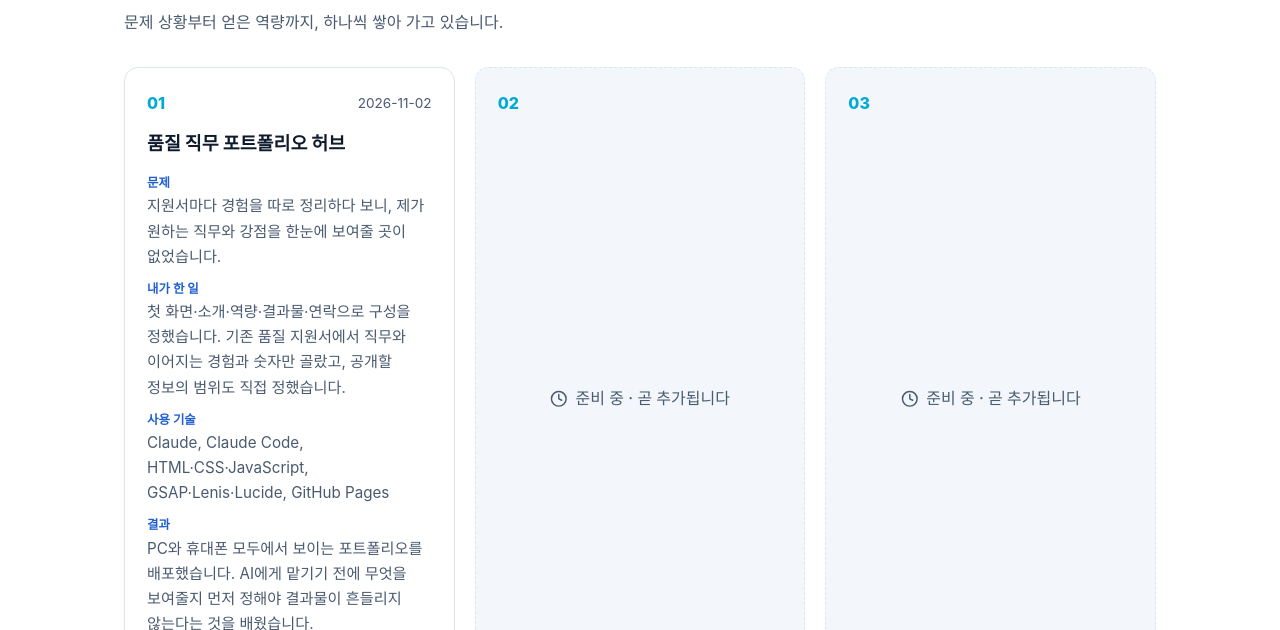
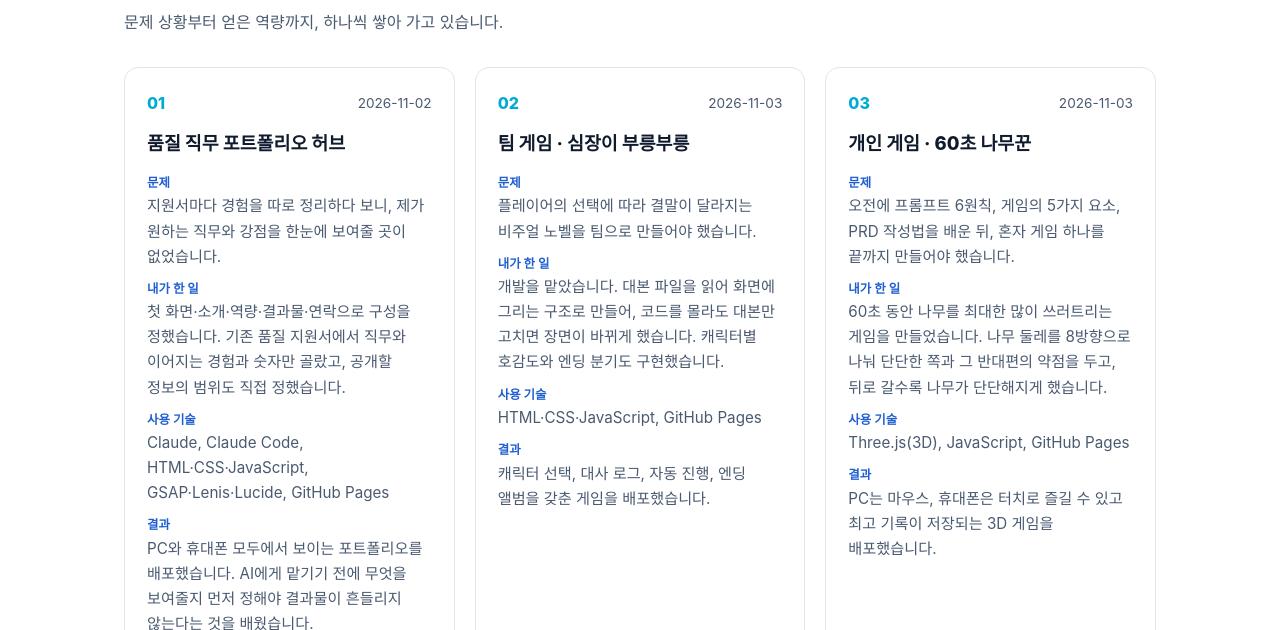
Before and after one commit to jam9582/jam9582.github.io, a plain HTML site: page index.html in a window 1280 px wide. Shown: the part 4789-5419 px from the top of the page. Drawn offline with nearby package versions, Linux system fonts and the light colour scheme; a web font is replaced by a local one.

Commit message:
feat: Day 2 결과물 카드 추가 (심장이 부릉부릉, 60초 나무꾼)

```diff
--- a/index.html
+++ b/index.html
@@ -8,7 +8,7 @@
   <link rel="preconnect" href="https://cdn.jsdelivr.net">
   <link rel="stylesheet" href="https://cdn.jsdelivr.net/gh/orioncactus/pretendard@v1.3.9/dist/web/variable/pretendardvariable-dynamic-subset.min.css">
   <link rel="stylesheet" href="https://cdn.jsdelivr.net/npm/lenis@1.3.27/dist/lenis.css">
-  <link rel="stylesheet" href="css/style.css?v=20261102">
+  <link rel="stylesheet" href="css/style.css?v=20261103">
 </head>
 <body>
   <header class="nav">
@@ -338,8 +338,8 @@
   <script src="https://cdn.jsdelivr.net/npm/gsap@3.15.0/dist/ScrollTrigger.min.js"></script>
   <script src="https://cdn.jsdelivr.net/npm/lenis@1.3.27/dist/lenis.min.js"></script>
   <script src="https://cdn.jsdelivr.net/npm/lucide@1.59.0/dist/umd/lucide.min.js"></script>
-  <script src="js/works.js?v=20261102"></script>
-  <script src="js/main.js?v=20261102"></script>
-  <script src="js/effects.js?v=20261102"></script>
+  <script src="js/works.js?v=20261103"></script>
+  <script src="js/main.js?v=20261103"></script>
+  <script src="js/effects.js?v=20261103"></script>
 </body>
 </html>
--- a/js/works.js
+++ b/js/works.js
@@ -29,6 +29,24 @@ const WORKS = [
     result: "PC와 휴대폰 모두에서 보이는 포트폴리오를 배포했습니다. AI에게 맡기기 전에 무엇을 보여줄지 먼저 정해야 결과물이 흔들리지 않는다는 것을 배웠습니다.",
     link: "https://jam9582.github.io"
   },
+  {
+    date: "2026-11-03",
+    title: "팀 게임 · 심장이 부릉부릉",
+    problem: "플레이어의 선택에 따라 결말이 달라지는 비주얼 노벨을 팀으로 만들어야 했습니다.",
+    action: "개발을 맡았습니다. 대본 파일을 읽어 화면에 그리는 구조로 만들어, 코드를 몰라도 대본만 고치면 장면이 바뀌게 했습니다. 캐릭터별 호감도와 엔딩 분기도 구현했습니다.",
+    tech: "HTML·CSS·JavaScript, GitHub Pages",
+    result: "캐릭터 선택, 대사 로그, 자동 진행, 엔딩 앨범을 갖춘 게임을 배포했습니다.",
+    link: "https://jam9582.github.io/heart-vroom-vroom/"
+  },
+  {
+    date: "2026-11-03",
+    title: "개인 게임 · 60초 나무꾼",
+    problem: "오전에 프롬프트 6원칙, 게임의 5가지 요소, PRD 작성법을 배운 뒤, 혼자 게임 하나를 끝까지 만들어야 했습니다.",
+    action: "60초 동안 나무를 최대한 많이 쓰러트리는 게임을 만들었습니다. 나무 둘레를 8방향으로 나눠 단단한 쪽과 그 반대편의 약점을 두고, 뒤로 갈수록 나무가 단단해지게 했습니다.",
+    tech: "Three.js(3D), JavaScript, GitHub Pages",
+    result: "PC는 마우스, 휴대폰은 터치로 즐길 수 있고 최고 기록이 저장되는 3D 게임을 배포했습니다.",
+    link: "https://jam9582.github.io/King-of-Lumberjacks/"
+  },
 ];
 
 const MIN_SLOTS = 6;
```
